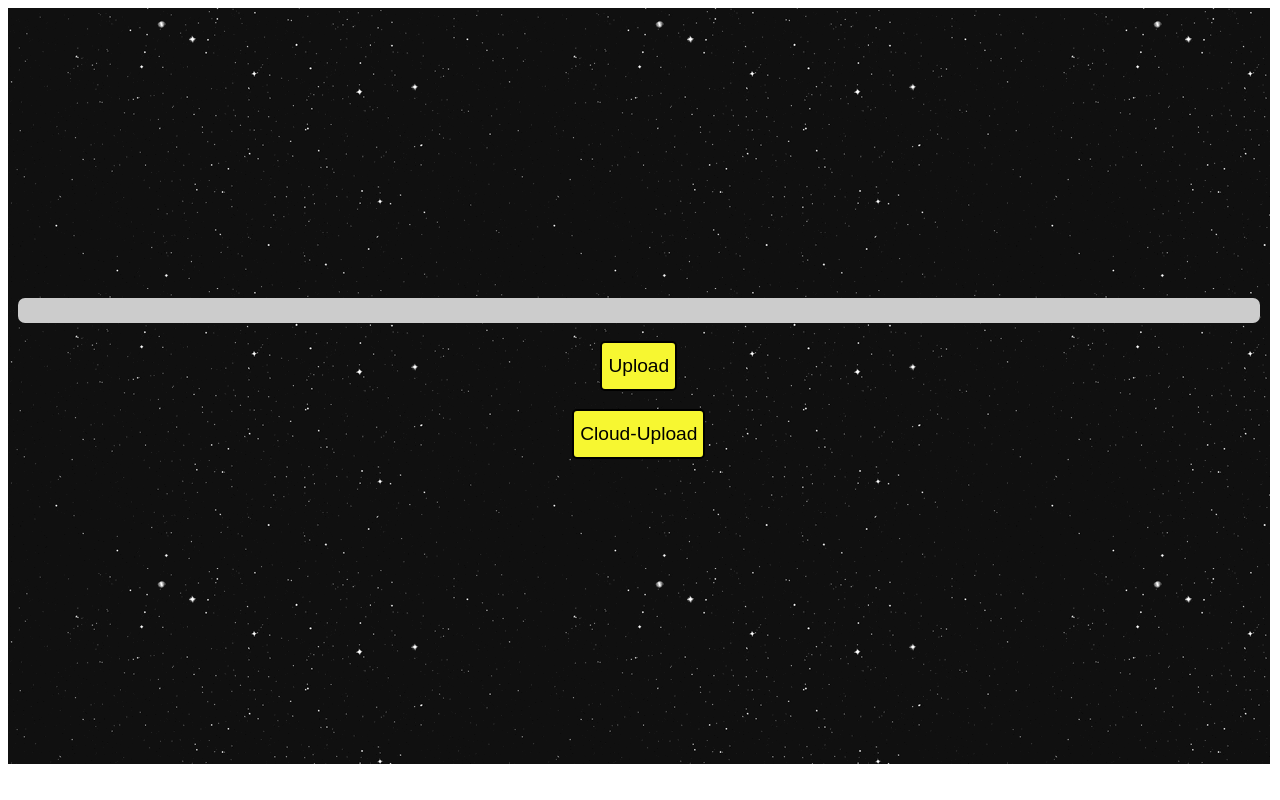
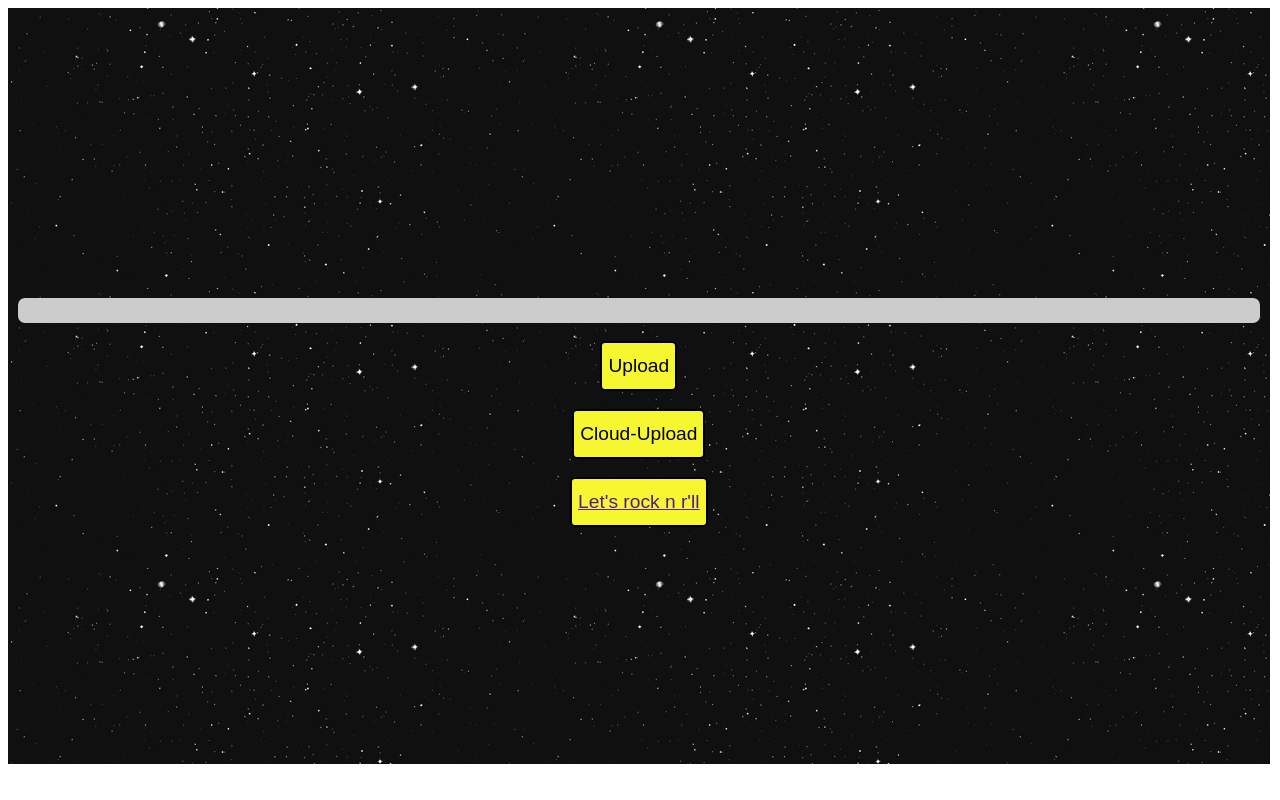
Before and after one commit to Geek-Tekina/Fun_with_Basic_JS, a plain HTML site: page index.html in a window 1280 px wide. Drawn offline with Linux system fonts and the light colour scheme.

Commit message:
Added Button RocknRoll

```diff
--- a/index.html
+++ b/index.html
@@ -17,6 +17,9 @@
             <br>
             <br>
             <button class="btn" onclick="cloudupload()">Cloud-Upload</button>
+            <br>
+            <br>
+            <button class="btn" ><a href="">Let's rock n r'll</a></button>
          </center>
        </div>
     </body>
```
